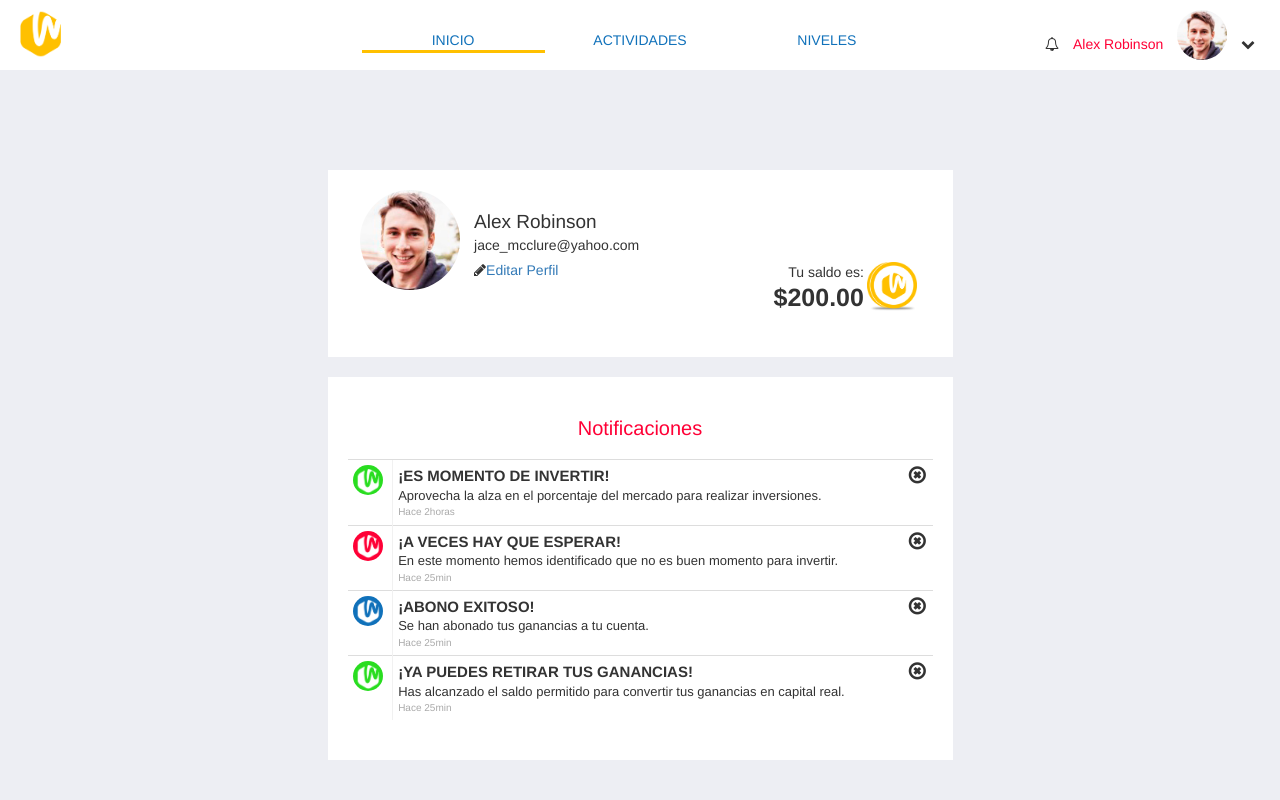
After one commit to oswaldo-ideeo/j-w, a PHP site: page /notificaciones.php in a window 1280 px wide. The commit adds this page. Run offline with PHP 8.4, Linux system fonts and the light colour scheme; data that the repository does not hold is empty.

Commit message:
mas pantallas

```diff
--- a/css/css.css
+++ b/css/css.css
@@ -360,7 +360,70 @@
 	-webkit-transform: translateY(-12px);
 }
 
+.not-status{
+	border-radius: 100%;
+	width: 30px;
+	height: 30px;
+}
 
+.not-status img{
+	max-width: 80%;
+	margin-top: 3px;
+}
+
+.s-go{
+	background-color: #29dd20;
+}
+
+.s-stop{
+	background-color: #ff0036;
+}
+
+.s-neutral{
+	background-color: #1071ba;
+}
+
+.s-gris{
+	background-color: #edeef3;
+}
+
+.not-title{
+	font-size: 1.5rem;
+	font-weight: bold;
+}
+
+.not-desc{
+	font-size: 1.3rem;
+}
+
+.not-time{
+	font-size: 1rem;
+	color: #aaa;
+}
+
+.border-l{
+	border-left: 1px solid #f1f1f1;
+}
+
+.espacio{
+	margin-top: 2rem;
+}
+
+h3{
+	font-size: 2rem;
+	font-weight: normal;
+	margin-bottom: 2rem;
+}
+
+.pregunta{
+	display: block;
+	padding-left: 1rem;
+}
+
+.pregunta label{
+	padding-left: 1rem;
+	font-weight: normal;
+}
 
 @media (max-width:768px ) {
 	.acti-title{
@@ -380,3 +443,16 @@
 		width: 100%;
 	}
 }
+@media (max-width:768px ) {
+	.acti-title{
+		width: 90%;
+	}
+
+	.c-secundario{
+		width: 90%;
+	}
+	.perfil-sec{
+		width: 90%;
+	}
+
+}
--- /dev/null
+++ b/notificaciones.php
@@ -0,0 +1,126 @@
+<?php $title = 'Notificaciones'; ?>
+<?php $inicio = 'menu-active'; ?>
+<?php $actividades = 'no-active'; ?>
+<?php $nivel = 'no-active'; ?>
+<!DOCTYPE html>
+<html lang="es">
+<head>
+	<?php include 'includes/head.php' ?>
+</head>
+<body  class="back-general">
+
+<!--nav-->
+	<?php include 'includes/nav.php' ?>
+<!--nav fin-->
+	<div class="container-fluid">
+		<div class="row">
+			<div class="col-xs-12 t-center">
+				<div class="contenido-home t-center">
+
+					<div class="c-secundario">
+						<div class="con-sec sec-text t-left">
+
+							<div class="perfil-f">
+								<img src="images/user-example.png" alt="">
+							</div>
+							<div class="perfil-info">
+								<p class="p-name">Alex Robinson</p>
+								<p class="p-mail">jace_mcclure@yahoo.com</p>
+								<p class="p-editar"><span class="fa fa-pencil"></span><a href="#">Editar Perfil</a></p>
+							</div>
+						</div>
+						<div class="con-sec sec-boton b-nivel2">
+							<div class="n2ret">
+								<p class="saldo-ret">Tu saldo es:</p>
+								<p class="saldo-cant">$200.00</p>
+							</div>
+							<div class="log-retirar d-inline">
+								<img src="images/logo-amarillo-sombra.png" alt="">
+							</div>
+
+						</div>
+					</div>
+
+					<div class="c-secundario espacio">
+						<table class="table table-responsive table-condensed">
+							<h3 class="text-rojo">Notificaciones</h3>
+							<tbody>
+								<tr>
+									<td>
+										<div class="not-status s-go">
+											<img src="images/logo-blanco.png" alt="">
+										</div>
+									</td>
+									<td class="t-left border-l">
+										<div class="not-title">¡ES MOMENTO DE INVERTIR!</div>
+										<div class="not-desc">Aprovecha la alza en el porcentaje del mercado para realizar inversiones.</div>
+										<div class="not-time">Hace 2horas</div>
+									</td>
+									<td>
+										<div class="fa fa-times-circle-o" style="font-size: 20px;"></div>
+									</td>
+								</tr>
+
+								<tr>
+									<td>
+										<div class="not-status s-stop">
+											<img src="images/logo-blanco.png" alt="">
+										</div>
+									</td>
+									<td class="t-left border-l">
+										<div class="not-title">¡A VECES HAY QUE ESPERAR!</div>
+										<div class="not-desc">En este momento hemos identificado que no es buen momento para invertir.</div>
+										<div class="not-time">Hace 25min</div>
+									</td>
+									<td>
+										<div class="fa fa-times-circle-o" style="font-size: 20px;"></div>
+									</td>
+								</tr>
+
+								<tr>
+									<td>
+										<div class="not-status s-neutral">
+											<img src="images/logo-blanco.png" alt="">
+										</div>
+									</td>
+									<td class="t-left border-l">
+										<div class="not-title">¡ABONO EXITOSO!</div>
+										<div class="not-desc">Se han abonado tus ganancias a tu cuenta.</div>
+										<div class="not-time">Hace 25min</div>
+									</td>
+									<td>
+										<div class="fa fa-times-circle-o" style="font-size: 20px;"></div>
+									</td>
+								</tr>
+
+								<tr>
+									<td>
+										<div class="not-status s-go">
+											<img src="images/logo-blanco.png" alt="">
+										</div>
+									</td>
+									<td class="t-left border-l">
+										<div class="not-title">¡YA PUEDES RETIRAR TUS GANANCIAS!</div>
+										<div class="not-desc">Has alcanzado el saldo permitido para convertir tus ganancias en capital real.</div>
+										<div class="not-time">Hace 25min</div>
+									</td>
+									<td>
+										<div class="fa fa-times-circle-o" style="font-size: 20px;"></div>
+									</td>
+								</tr>
+							</tbody>
+						</table>
+					</div>
+
+
+				</div>
+			</div>
+		</div>
+	</div>
+
+
+	<script src="./js/jquery.js"></script>
+	<script src="./js/bootstrap.min.js"></script>
+
+</body>
+</html>
```
Also changed, not shown: encuesta.php (added, +108 -0 lines), images/logo-blanco.png (added).
